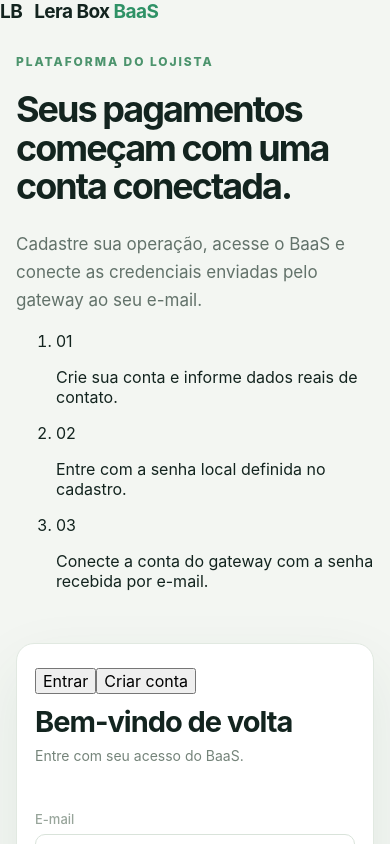
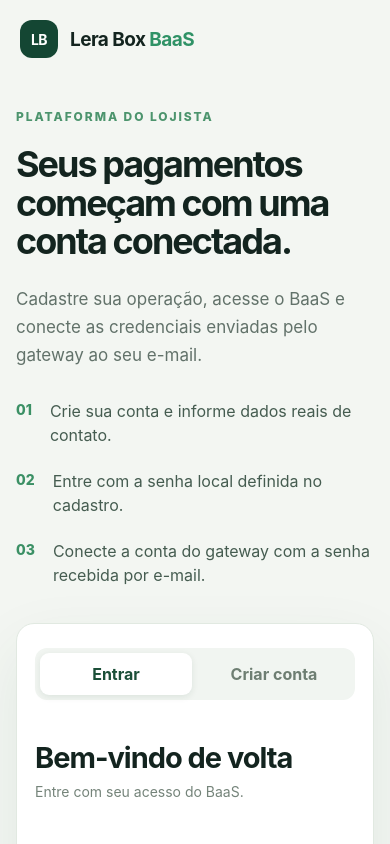
Before and after one commit to higord3v/baas-lerabox, a React (Vite) app in the folder frontend/: page / in a window 390 px wide. Shown: the top 844 px of the page. Built offline with nearby package versions, Linux system fonts and the light colour scheme.

Commit message:
style(frontend): organize responsive component styles

```diff
--- a/frontend/src/App.css
+++ b/frontend/src/App.css
@@ -1,53 +1,314 @@
-.page { min-height: 100vh; }
-.topbar { max-width: 1200px; margin: auto; padding: 28px 32px; display: flex; align-items: center; justify-content: space-between; }
-.brand { display: flex; align-items: center; gap: 12px; font-size: 19px; font-weight: 750; letter-spacing: -.03em; }
-.brand strong { color: #2f9266; font-weight: 750; }
-.brand-mark { display: grid; place-items: center; width: 38px; height: 38px; border-radius: 12px; background: #144633; color: white; font-size: 14px; letter-spacing: -.04em; }
-.text-button { border: 0; background: none; color: #275f48; font-weight: 700; padding: 8px 0; }
-.layout { max-width: 1200px; margin: auto; padding: 36px 32px 80px; display: grid; grid-template-columns: minmax(0, 1fr) minmax(420px, 540px); gap: 76px; align-items: start; }
-.intro { padding-top: 72px; }
-.eyebrow { color: #4c946d; font-size: 12px; font-weight: 800; letter-spacing: .16em; }
-.intro h1 { font-size: clamp(40px, 4.2vw, 63px); line-height: 1.07; letter-spacing: -.055em; max-width: 600px; margin: 20px 0 24px; }
-.intro > p { max-width: 500px; color: #62726a; font-size: 17px; line-height: 1.65; }
-.steps { margin-top: 58px; display: grid; gap: 22px; }
-.steps div { display: flex; align-items: flex-start; gap: 18px; }
-.steps span { color: #3b9065; font-size: 14px; font-weight: 800; padding-top: 2px; }
-.steps p { margin: 0; color: #455c50; line-height: 1.5; max-width: 330px; }
-.panel { background: white; border: 1px solid #e1e9e1; border-radius: 24px; box-shadow: 0 24px 64px rgba(30, 72, 48, .08); padding: 32px; }
-.tabs { display: grid; grid-template-columns: 1fr 1fr; gap: 6px; padding: 5px; background: #f1f5f1; border-radius: 12px; margin-bottom: 30px; }
-.tabs button { border: 0; border-radius: 9px; padding: 11px; background: transparent; color: #6e7e72; font-weight: 700; }
-.tabs button.active { background: white; color: #1b4f38; box-shadow: 0 2px 7px rgba(15, 55, 31, .09); }
-.panel-heading { margin-bottom: 28px; }
-.panel-heading h2 { margin: 10px 0 6px; font-size: 29px; letter-spacing: -.035em; }
-.panel-heading p, .form-help { color: #75847a; line-height: 1.5; margin: 0; font-size: 14px; }
-.panel h3 { margin: 30px 0 8px; font-size: 19px; }
-.panel form { display: grid; gap: 17px; }
-.form-grid { display: grid; grid-template-columns: 1fr 1fr; gap: 17px 14px; }
-.panel label { display: grid; gap: 7px; font-size: 13px; font-weight: 700; color: #3c5044; }
-.panel label span { color: #98a59b; font-weight: 500; }
-.panel input, .panel select { width: 100%; min-width: 0; border: 1px solid #d9e3da; background: #fff; border-radius: 10px; padding: 12px 13px; outline: none; color: #183525; }
-.panel input:focus, .panel select:focus { border-color: #369a69; box-shadow: 0 0 0 3px rgba(54, 154, 105, .12); }
-.primary-button { border: 0; width: 100%; border-radius: 11px; background: #1d6846; color: white; font-weight: 750; padding: 14px 18px; margin-top: 8px; }
-.primary-button:hover { background: #155437; }
-.primary-button:disabled { opacity: .6; cursor: wait; }
-.alert { padding: 13px 16px; border-radius: 10px; margin-bottom: 20px; font-size: 14px; line-height: 1.45; }
-.alert.error { color: #8d292e; background: #fff0ee; }
-.alert.success { color: #216446; background: #e9f7ed; }
-.status { display: flex; align-items: center; gap: 10px; border-radius: 12px; padding: 14px 16px; background: #fff7e6; color: #765615; font-weight: 700; font-size: 14px; }
-.status.is-connected { background: #e9f7ed; color: #216446; }
-.status-dot { width: 8px; height: 8px; border-radius: 50%; background: currentColor; }
+.page {
+  min-height: 100vh;
+}
+
+.site-header {
+  display: flex;
+  align-items: center;
+  justify-content: space-between;
+  max-width: 1200px;
+  margin: 0 auto;
+  padding: 28px 32px;
+}
+
+.brand {
+  display: flex;
+  align-items: center;
+  gap: 12px;
+  font-size: 19px;
+  font-weight: 750;
+  letter-spacing: -0.03em;
+}
+
+.brand strong {
+  color: var(--color-accent);
+  font-weight: 750;
+}
+
+.brand__mark {
+  display: grid;
+  place-items: center;
+  width: 38px;
+  height: 38px;
+  border-radius: 12px;
+  background: var(--color-primary-dark);
+  color: #fff;
+  font-size: 14px;
+  letter-spacing: -0.04em;
+}
+
+.text-button {
+  border: 0;
+  padding: 8px 0;
+  background: none;
+  color: #275f48;
+  font-weight: 700;
+}
+
+.layout {
+  display: grid;
+  grid-template-columns: minmax(0, 1fr) minmax(420px, 540px);
+  align-items: start;
+  gap: 76px;
+  max-width: 1200px;
+  margin: 0 auto;
+  padding: 36px 32px 80px;
+}
+
+.intro {
+  padding-top: 72px;
+}
+
+.eyebrow {
+  color: #4c946d;
+  font-size: 12px;
+  font-weight: 800;
+  letter-spacing: 0.16em;
+}
+
+.intro h1 {
+  max-width: 600px;
+  margin: 20px 0 24px;
+  font-size: clamp(40px, 4.2vw, 63px);
+  line-height: 1.07;
+  letter-spacing: -0.055em;
+}
+
+.intro > p {
+  max-width: 500px;
+  color: var(--color-text-muted);
+  font-size: 17px;
+  line-height: 1.65;
+}
+
+.intro__steps {
+  display: grid;
+  gap: 22px;
+  margin: 58px 0 0;
+  padding: 0;
+  list-style: none;
+}
+
+.intro__steps li {
+  display: flex;
+  align-items: flex-start;
+  gap: 18px;
+}
+
+.intro__steps span {
+  padding-top: 2px;
+  color: #3b9065;
+  font-size: 14px;
+  font-weight: 800;
+}
+
+.intro__steps p {
+  max-width: 330px;
+  margin: 0;
+  color: #455c50;
+  line-height: 1.5;
+}
+
+.panel {
+  padding: 32px;
+  border: 1px solid var(--color-border);
+  border-radius: 24px;
+  background: #fff;
+  box-shadow: 0 24px 64px rgba(30, 72, 48, 0.08);
+}
+
+.auth-tabs {
+  display: grid;
+  grid-template-columns: 1fr 1fr;
+  gap: 6px;
+  margin-bottom: 30px;
+  padding: 5px;
+  border-radius: 12px;
+  background: #f1f5f1;
+}
+
+.auth-tabs button {
+  border: 0;
+  border-radius: 9px;
+  padding: 11px;
+  background: transparent;
+  color: #6e7e72;
+  font-weight: 700;
+}
+
+.auth-tabs button[aria-pressed='true'] {
+  background: #fff;
+  color: #1b4f38;
+  box-shadow: 0 2px 7px rgba(15, 55, 31, 0.09);
+}
+
+.panel-heading {
+  margin-bottom: 28px;
+}
+
+.panel-heading h2 {
+  margin: 10px 0 6px;
+  font-size: 29px;
+  letter-spacing: -0.035em;
+}
+
+.panel-heading p,
+.form-help {
+  margin: 0;
+  color: #75847a;
+  font-size: 14px;
+  line-height: 1.5;
+}
+
+.form {
+  display: grid;
+  gap: 17px;
+}
+
+.form h3 {
+  margin: 30px 0 8px;
+  font-size: 19px;
+}
+
+.form-grid {
+  display: grid;
+  grid-template-columns: repeat(2, minmax(0, 1fr));
+  gap: 17px 14px;
+}
+
+.form-field {
+  display: grid;
+  gap: 7px;
+  color: #3c5044;
+  font-size: 13px;
+  font-weight: 700;
+}
+
+.form-field__optional {
+  color: #98a59b;
+  font-weight: 500;
+}
+
+.form-field input,
+.form-field select {
+  width: 100%;
+  min-width: 0;
+  border: 1px solid #d9e3da;
+  border-radius: 10px;
+  padding: 12px 13px;
+  outline: none;
+  background: #fff;
+  color: #183525;
+}
+
+.form-field input:focus-visible,
+.form-field select:focus-visible {
+  border-color: #369a69;
+  box-shadow: 0 0 0 3px rgba(54, 154, 105, 0.12);
+}
+
+.primary-button {
+  width: 100%;
+  margin-top: 8px;
+  border: 0;
+  border-radius: 11px;
+  padding: 14px 18px;
+  background: var(--color-primary);
+  color: #fff;
+  font-weight: 750;
+}
+
+.primary-button:hover {
+  background: #155437;
+}
+
+.primary-button:disabled {
+  cursor: wait;
+  opacity: 0.6;
+}
+
+.feedback {
+  margin-bottom: 20px;
+  border-radius: 10px;
+  padding: 13px 16px;
+  font-size: 14px;
+  line-height: 1.45;
+}
+
+.feedback--error {
+  background: #fff0ee;
+  color: #8d292e;
+}
+
+.feedback--success {
+  background: #e9f7ed;
+  color: #216446;
+}
+
+.account-status {
+  display: flex;
+  align-items: center;
+  gap: 10px;
+  border-radius: 12px;
+  padding: 14px 16px;
+  background: #fff7e6;
+  color: #765615;
+  font-size: 14px;
+  font-weight: 700;
+}
+
+.account-status--connected {
+  background: #e9f7ed;
+  color: #216446;
+}
+
+.account-status__dot {
+  width: 8px;
+  height: 8px;
+  border-radius: 50%;
+  background: currentColor;
+}
 
 @media (max-width: 900px) {
-  .layout { grid-template-columns: 1fr; gap: 36px; max-width: 680px; padding-top: 10px; }
-  .intro { padding-top: 15px; }
-  .intro h1 { font-size: 42px; }
-  .steps { margin-top: 30px; }
+  .layout {
+    grid-template-columns: 1fr;
+    gap: 36px;
+    max-width: 680px;
+    padding-top: 10px;
+  }
+
+  .intro {
+    padding-top: 15px;
+  }
+
+  .intro h1 {
+    font-size: 42px;
+  }
+
+  .intro__steps {
+    margin-top: 30px;
+  }
 }
 
 @media (max-width: 560px) {
-  .topbar { padding: 20px; }
-  .layout { padding: 12px 16px 48px; }
-  .intro h1 { font-size: 36px; }
-  .panel { padding: 24px 18px; border-radius: 18px; }
-  .form-grid { grid-template-columns: 1fr; }
+  .site-header {
+    padding: 20px;
+  }
+
+  .layout {
+    padding: 12px 16px 48px;
+  }
+
+  .intro h1 {
+    font-size: 36px;
+  }
+
+  .panel {
+    border-radius: 18px;
+    padding: 24px 18px;
+  }
+
+  .form-grid {
+    grid-template-columns: 1fr;
+  }
 }
--- a/frontend/src/index.css
+++ b/frontend/src/index.css
@@ -1,5 +1,33 @@
-:root { font-family: Inter, ui-sans-serif, system-ui, -apple-system, BlinkMacSystemFont, 'Segoe UI', sans-serif; color: #13241f; background: #f3f6f2; font-synthesis: none; text-rendering: optimizeLegibility; -webkit-font-smoothing: antialiased; }
-* { box-sizing: border-box; }
-body { margin: 0; min-width: 320px; }
-button, input, select { font: inherit; }
-button { cursor: pointer; }
+:root {
+  --color-primary: #1d6846;
+  --color-primary-dark: #144633;
+  --color-accent: #2f9266;
+  --color-border: #e1e9e1;
+  --color-text-muted: #62726a;
+
+  font-family: Inter, ui-sans-serif, system-ui, -apple-system, BlinkMacSystemFont, 'Segoe UI', sans-serif;
+  color: #13241f;
+  background: #f3f6f2;
+  font-synthesis: none;
+  text-rendering: optimizeLegibility;
+  -webkit-font-smoothing: antialiased;
+}
+
+* {
+  box-sizing: border-box;
+}
+
+body {
+  min-width: 320px;
+  margin: 0;
+}
+
+button,
+input,
+select {
+  font: inherit;
+}
+
+button {
+  cursor: pointer;
+}
```
